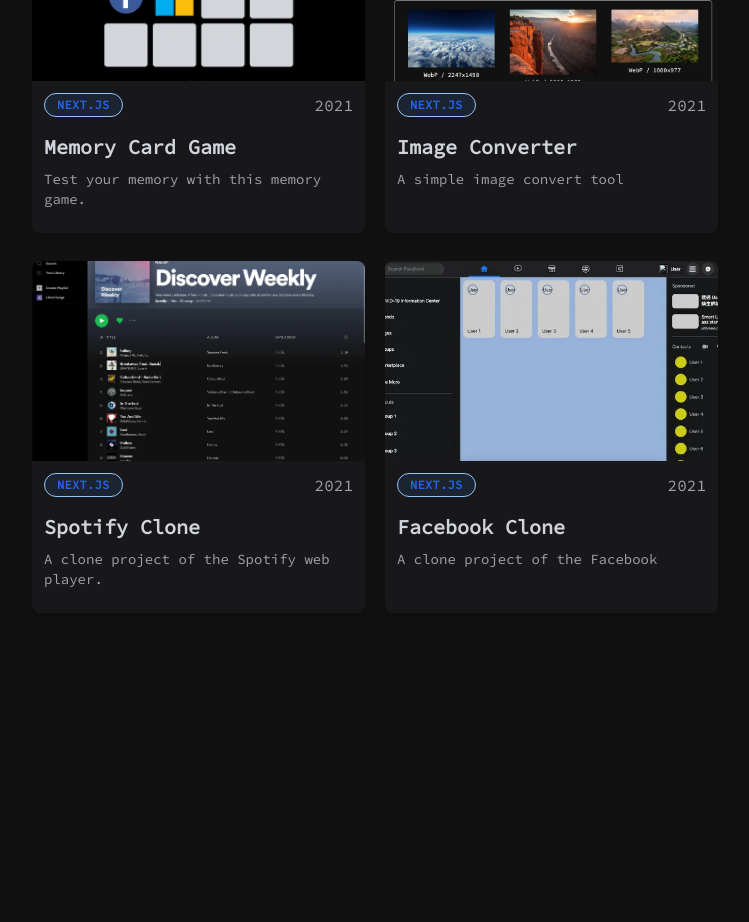
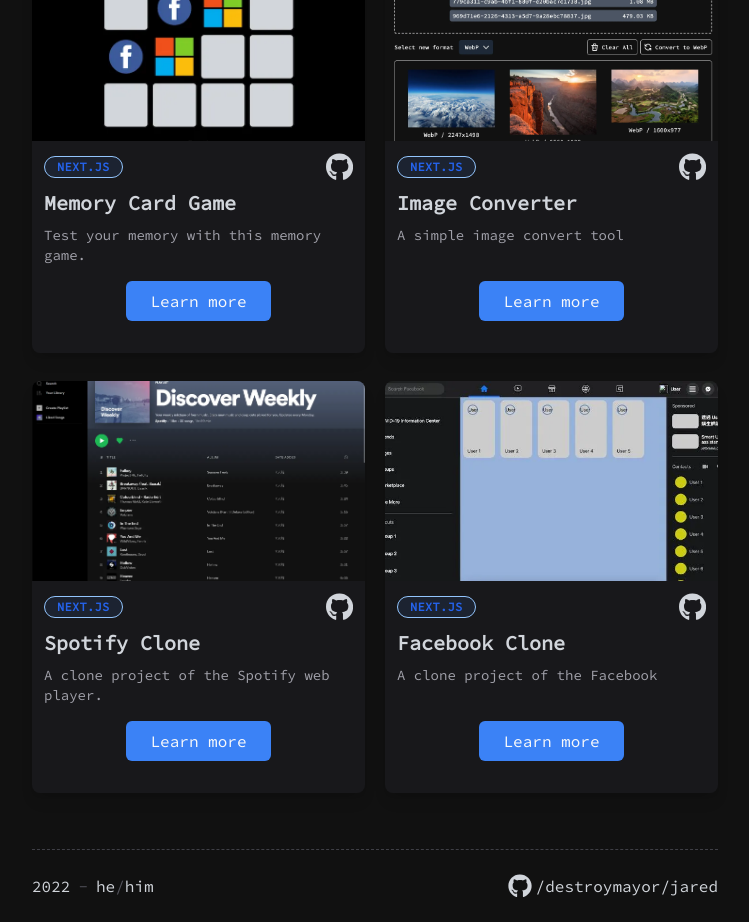
Before and after one commit to destroymayor/jared, a Next.js app: page /projects in a window 1280 px wide. Shown: the part 760-1682 px from the top of the page, without its empty margins (265-1014 px from the left). Before the commit the page ends 1461 px from the top, so only its background shows below. Built offline with nearby package versions, Linux system fonts and the light colour scheme.

Commit message:
chore: Misc update

```diff
--- a/src/components/Layout/Layout.js
+++ b/src/components/Layout/Layout.js
@@ -2,16 +2,24 @@ import { useRouter } from 'next/router';
 import { motion } from 'framer-motion';
 
 import clsx from 'clsx';
+import Link from '@/components/Common/Link';
 import Navigation from '@/components/Navigation';
 import ThemeToggle from '@/components/ThemeToggle';
 import CommandPalette from '@/components/CommandPalette';
+
+import { GithubIcon } from '@/components/Common/Icons';
 
 export default function Layout(props) {
   const { children } = props;
   const router = useRouter();
 
   return (
-    <div className="flex h-screen flex-col items-center bg-gray-50 text-gray-700 dark:bg-black dark:text-gray-300">
+    <div
+      className={clsx(
+        'flex h-screen flex-col items-center',
+        'bg-gray-50 text-gray-700 dark:bg-black dark:text-gray-300'
+      )}
+    >
       <header className={clsx('flex w-11/12 items-center justify-between py-8 sm:max-w-[686px]')}>
         <Navigation />
         <div className="flex items-center gap-2">
@@ -21,7 +29,7 @@ export default function Layout(props) {
       </header>
 
       <motion.main
-        className="w-11/12 flex-grow pb-20 text-gray-700 dark:text-gray-300 sm:max-w-[686px]"
+        className="w-11/12 flex-grow pb-12 text-gray-700 dark:text-gray-300 sm:max-w-[686px]"
         key={router.route}
         initial="initial"
         animate="animate"
@@ -35,6 +43,30 @@ export default function Layout(props) {
       >
         {children}
       </motion.main>
+
+      <footer
+        className={clsx(
+          `${router.pathname === '/' ? 'hidden' : 'flex'}`,
+          'w-11/12 flex-wrap items-center justify-between gap-2 py-6 sm:max-w-[686px]',
+          'border-t border-dashed border-zinc-300  dark:border-zinc-700'
+        )}
+      >
+        <span className="flex items-center gap-2">
+          <span>{new Date().getFullYear()}</span>
+          <span className="text-zinc-400 dark:text-zinc-600">-</span>
+          <span>
+            he<span className="text-zinc-400 dark:text-zinc-600">/</span>him
+          </span>
+        </span>
+
+        <Link
+          href="https://github.com/destroymayor/jared"
+          className="flex items-center gap-1  hover:text-zinc-500 dark:hover:text-zinc-400"
+        >
+          <GithubIcon className="h-6 w-6" />
+          <span>/destroymayor/jared</span>
+        </Link>
+      </footer>
     </div>
   );
 }
--- a/src/components/TopTracks/TopTracksList.js
+++ b/src/components/TopTracks/TopTracksList.js
@@ -4,16 +4,20 @@ import useSWR from 'swr';
 import fetcher from '@/lib/fetcher';
 
 import Link from '@/components/Common/Link';
+import clsx from 'clsx';
 
 export default function TopTracksList() {
   const { data } = useSWR('/api/top-tracks', fetcher);
 
   return (
     <ul className="flex flex-col gap-y-2">
-      {data?.map((item, index) => (
+      {data?.map((item, index, { length, lastIndex = length - 1 }) => (
         <div
           key={`${item.title} - ${item.artist} - ${index}`}
-          className="flex items-center border-b-[1px] border-zinc-400 py-2 dark:border-zinc-700"
+          className={clsx(
+            'flex items-center py-2 ',
+            `${lastIndex !== index ? 'border-b-[1px] border-zinc-400 dark:border-zinc-700' : ''}`
+          )}
         >
           <div className="w-5 text-center dark:text-zinc-400">{index + 1}</div>
 
--- a/src/data/tools.js
+++ b/src/data/tools.js
@@ -78,8 +78,8 @@ const data = [
     description: 'Record coding stats in your editor',
     link: 'https://wakatime.com/',
     tag: {
-      type: 'info',
-      label: 'INDIE',
+      type: 'error',
+      label: 'WEBSITE',
     },
   },
   {
--- a/src/pages/bookmarks.js
+++ b/src/pages/bookmarks.js
@@ -11,7 +11,7 @@ Bookmarks.title = title;
 Bookmarks.description = description;
 
 const components = {
-  Section: (props) => <div {...props} className="mb-6 border-b border-zinc-600 pb-2" />,
+  Section: (props) => <div {...props} className="mb-6 pb-2" />,
   h2: (props) => <h2 {...props} className="pb-2 text-xl font-bold" />,
   ul: (props) => <ul {...props} className="flex flex-col gap-2" />,
   li: (props) => (
@@ -27,16 +27,16 @@ const components = {
   ),
   Title: (props) => <div {...props} className="flex items-center dark:text-zinc-200" />,
   Description: (props) => <span {...props} className="hidden text-sm text-zinc-500 sm:block" />,
-  Url: (props) => (
-    <span
-      {...props}
-      className="flex cursor-pointer items-center gap-1 text-sm text-zinc-500 hover:underline"
+  Url: (props) => <span {...props} />,
+  a: (props) => (
+    <Link
+      href={props?.href}
+      className="flex cursor-pointer items-center gap-2 text-sm text-zinc-500 hover:underline"
     >
       <LinkIcon className="h-4 w-4" />
-      <span>{props?.children}</span>
-    </span>
+      {props?.children}
+    </Link>
   ),
-  a: (props) => <Link href={props?.href}>{props?.children}</Link>,
 };
 
 export default function Bookmarks(props) {
--- a/src/pages/projects.js
+++ b/src/pages/projects.js
@@ -3,6 +3,7 @@ import projects from '@/data/projects';
 
 import Link from '@/components/Common/Link';
 import Tag from '@/components/Common/Tag';
+import { GithubIcon } from '@/components/Common/Icons';
 
 const title = `Projects`;
 const description = `My side projects.`;
@@ -21,9 +22,8 @@ export default function Projects() {
       <div className="grid grid-cols-1 justify-center gap-5 sm:grid-cols-2">
         {projects.map((project) => {
           return (
-            <Link
+            <div
               key={project.title}
-              href={project.links.demo}
               className="mb-2 flex flex-col rounded-lg shadow-lg dark:bg-zinc-900"
             >
               <img
@@ -32,15 +32,28 @@ export default function Projects() {
                 alt={project.title}
               />
 
-              <div className="flex flex-1 flex-col gap-2 px-3 pt-3 pb-6">
-                <div className="flex justify-between pb-2">
+              <div className="flex flex-1 flex-col px-3 pt-3 pb-6">
+                <div className="flex items-center justify-between">
                   <Tag label={project.tag} type="info" />
-                  <span className="dark:text-zinc-400">{project.release_year}</span>
+                  <Link href={project.links.demo}>
+                    <GithubIcon className="w7 h-7 hover:text-zinc-600 dark:hover:text-zinc-400" />
+                  </Link>
                 </div>
-                <h2 className="text-xl font-semibold">{project.title}</h2>
-                <p className="text-sm dark:text-zinc-400">{project.description}</p>
+
+                <div className="flex flex-col gap-2 py-2">
+                  <h2 className="text-xl font-semibold">{project.title}</h2>
+                  <p className="text-sm dark:text-zinc-400">{project.description}</p>
+                </div>
+
+                <div className="flex flex-1 items-end justify-center py-2">
+                  <Link href={project.links.demo}>
+                    <div className="rounded-md bg-blue-500 py-2 px-6 text-zinc-50 transition duration-200 ease-in-out hover:bg-blue-600">
+                      Learn more
+                    </div>
+                  </Link>
+                </div>
               </div>
-            </Link>
+            </div>
           );
         })}
       </div>
```
